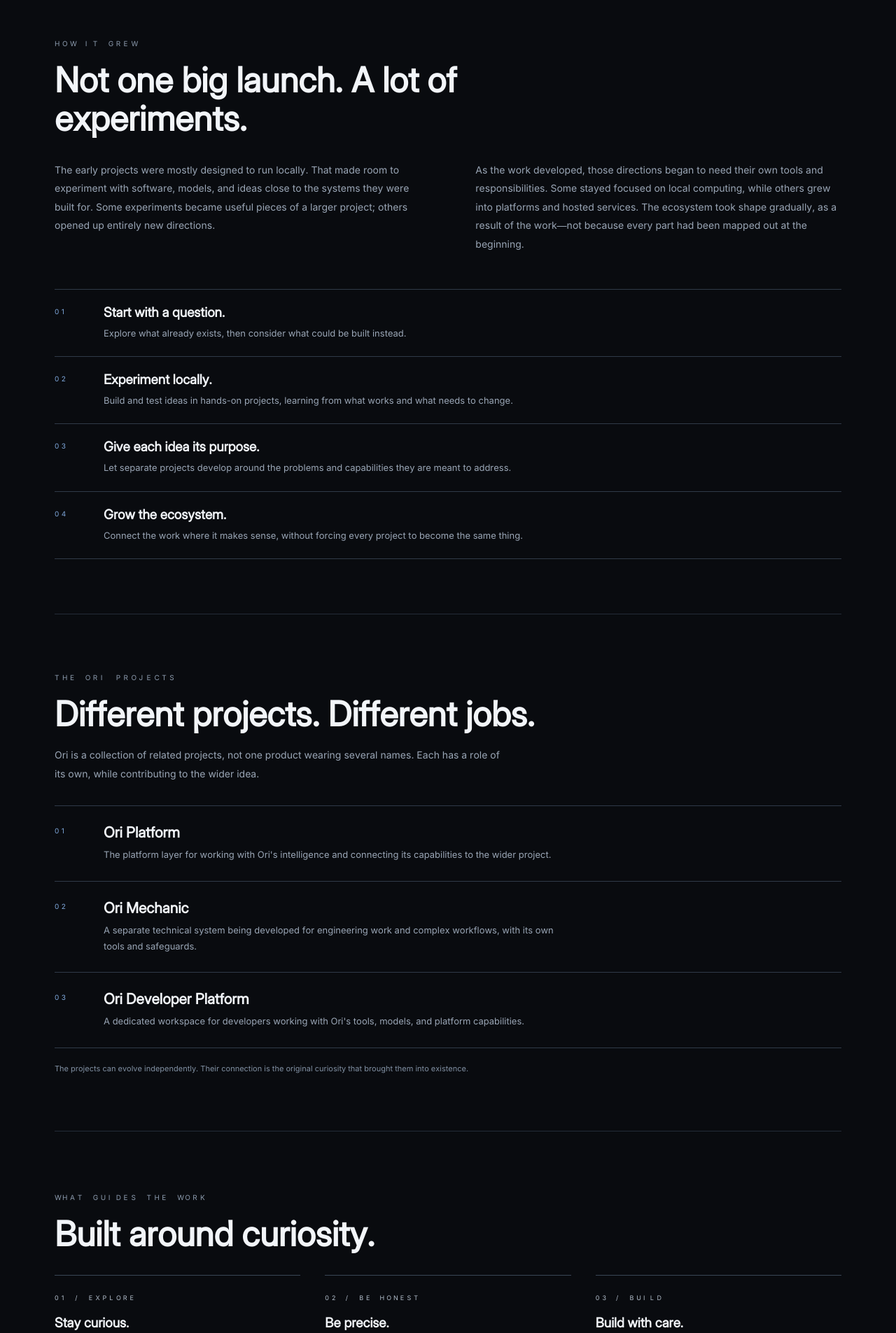
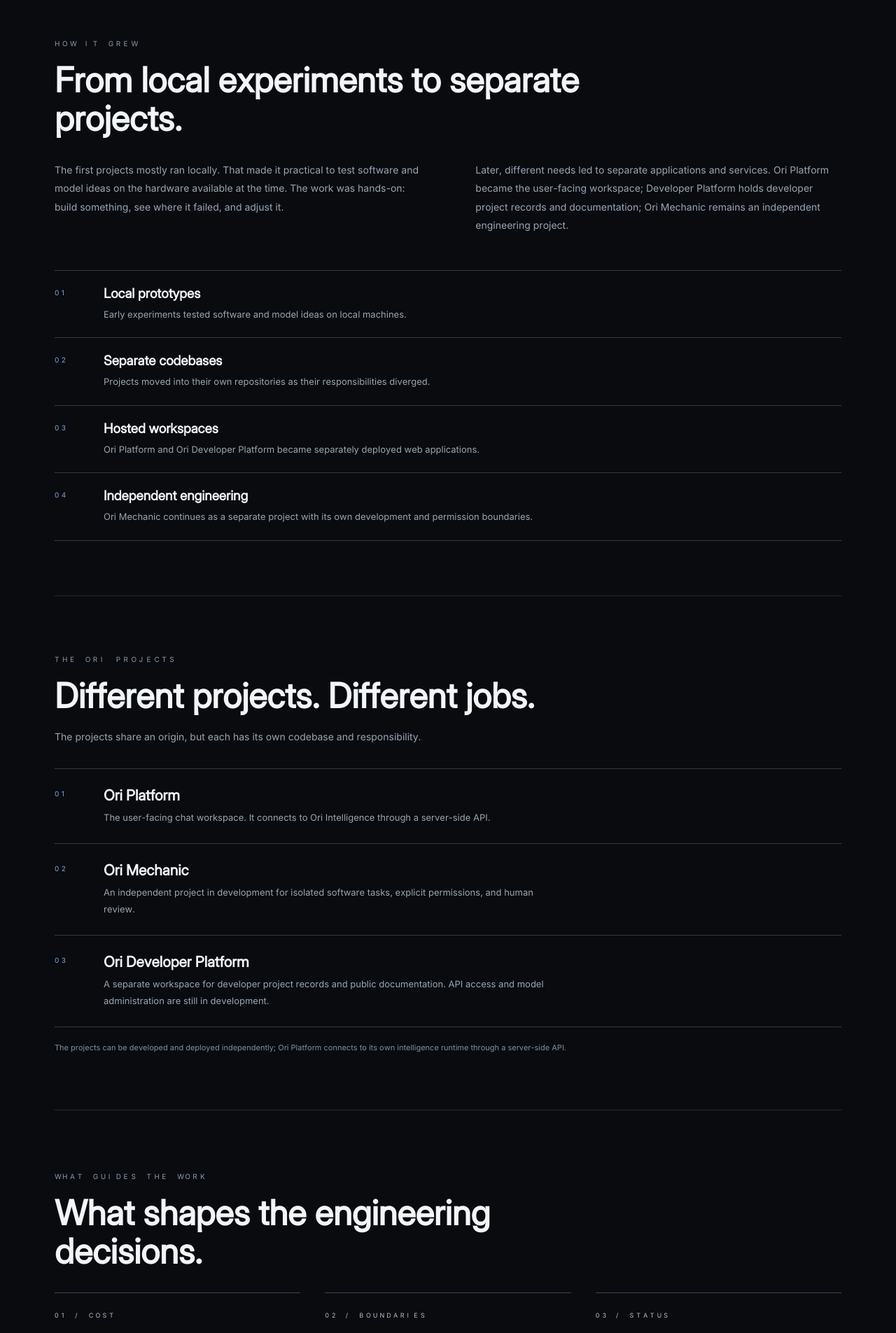
Before and after one commit to 30lnewcomb-byte/Ori-AI, a Next.js app: page /company in a window 1280 px wide. Shown: the part 880-2785 px from the top of the page at 70% size. Built offline with nearby package versions, Linux system fonts and the light colour scheme.

Commit message:
Remove repeated origin copy and make Ori's story more specific

```diff
--- a/app/company/page.tsx
+++ b/app/company/page.tsx
@@ -4,7 +4,7 @@ import { PageIntro } from "@/components/page-intro";
 export const metadata: Metadata = {
   title: "About Ori",
   description:
-    "The story behind Ori: one question, a collection of experiments, and an ecosystem that grew over time.",
+    "The story of how a personal AI experiment grew into separate software and engineering projects.",
 };
 
 export default function CompanyPage() {
@@ -14,7 +14,7 @@ export default function CompanyPage() {
         <PageIntro
           eyebrow="ABOUT ORI"
           title="An idea that kept growing."
-          description="Ori began with a simple question: what AI should I use? It grew from that question into a personal project made up of experiments, tools, and projects with different purposes."
+          description="Ori began when I was deciding which AI to use. I started experimenting with building one myself, and the work grew into several separate projects."
         />
 
         <section className="company-story" aria-labelledby="company-origin-title">
@@ -28,10 +28,7 @@ export default function CompanyPage() {
               I built a custom one?
             </p>
             <p>
-              That question became the thread running through Ori. It was not
-              the beginning of a carefully planned company or a ready-made
-              product ecosystem. It was an idea worth exploring, surrounded by
-              other ideas and projects that could help it take shape.
+              At first, this was a personal experiment—not a company or a planned product suite. I built local tools and model prototypes to explore what was possible. As the work grew, some projects needed their own codebases and responsibilities.
             </p>
           </div>
 
@@ -51,22 +48,14 @@ export default function CompanyPage() {
         <section className="story-section" aria-labelledby="story-growth-title">
           <div className="story-section-heading">
             <span className="section-kicker">HOW IT GREW</span>
-            <h2 id="story-growth-title">Not one big launch. A lot of experiments.</h2>
+            <h2 id="story-growth-title">From local experiments to separate projects.</h2>
           </div>
           <div className="story-growth-copy">
             <p>
-              The early projects were mostly designed to run locally. That
-              made room to experiment with software, models, and ideas close
-              to the systems they were built for. Some experiments became
-              useful pieces of a larger project; others opened up entirely new
-              directions.
+              The first projects mostly ran locally. That made it practical to test software and model ideas on the hardware available at the time. The work was hands-on: build something, see where it failed, and adjust it.
             </p>
             <p>
-              As the work developed, those directions began to need their own
-              tools and responsibilities. Some stayed focused on local
-              computing, while others grew into platforms and hosted services.
-              The ecosystem took shape gradually, as a result of the work—not
-              because every part had been mapped out at the beginning.
+              Later, different needs led to separate applications and services. Ori Platform became the user-facing workspace; Developer Platform holds developer project records and documentation; Ori Mechanic remains an independent engineering project.
             </p>
           </div>
 
@@ -74,40 +63,36 @@ export default function CompanyPage() {
             <article>
               <span>01</span>
               <div>
-                <h3>Start with a question.</h3>
+                <h3>Local prototypes</h3>
                 <p>
-                  Explore what already exists, then consider what could be
-                  built instead.
+                  Early experiments tested software and model ideas on local machines.
                 </p>
               </div>
             </article>
             <article>
               <span>02</span>
               <div>
-                <h3>Experiment locally.</h3>
+                <h3>Separate codebases</h3>
                 <p>
-                  Build and test ideas in hands-on projects, learning from
-                  what works and what needs to change.
+                  Projects moved into their own repositories as their responsibilities diverged.
                 </p>
               </div>
             </article>
             <article>
               <span>03</span>
               <div>
-                <h3>Give each idea its purpose.</h3>
+                <h3>Hosted workspaces</h3>
                 <p>
-                  Let separate projects develop around the problems and
-                  capabilities they are meant to address.
+                  Ori Platform and Ori Developer Platform became separately deployed web applications.
                 </p>
               </div>
             </article>
             <article>
               <span>04</span>
               <div>
-                <h3>Grow the ecosystem.</h3>
+                <h3>Independent engineering</h3>
                 <p>
-                  Connect the work where it makes sense, without forcing every
-                  project to become the same thing.
+                  Ori Mechanic continues as a separate project with its own development and permission boundaries.
                 </p>
               </div>
             </article>
@@ -119,9 +104,7 @@ export default function CompanyPage() {
             <span className="section-kicker">THE ORI PROJECTS</span>
             <h2 id="ecosystem-title">Different projects. Different jobs.</h2>
             <p>
-              Ori is a collection of related projects, not one product wearing
-              several names. Each has a role of its own, while contributing to
-              the wider idea.
+              The projects share an origin, but each has its own codebase and responsibility.
             </p>
           </div>
 
@@ -131,8 +114,7 @@ export default function CompanyPage() {
               <div>
                 <h3>Ori Platform</h3>
                 <p>
-                  The platform layer for working with Ori's intelligence and
-                  connecting its capabilities to the wider project.
+                  The user-facing chat workspace. It connects to Ori Intelligence through a server-side API.
                 </p>
               </div>
             </article>
@@ -141,9 +123,7 @@ export default function CompanyPage() {
               <div>
                 <h3>Ori Mechanic</h3>
                 <p>
-                  A separate technical system being developed for engineering
-                  work and complex workflows, with its own tools and
-                  safeguards.
+                  An independent project in development for isolated software tasks, explicit permissions, and human review.
                 </p>
               </div>
             </article>
@@ -152,44 +132,36 @@ export default function CompanyPage() {
               <div>
                 <h3>Ori Developer Platform</h3>
                 <p>
-                  A dedicated workspace for developers working with Ori's
-                  tools, models, and platform capabilities.
+                  A separate workspace for developer project records and public documentation. API access and model administration are still in development.
                 </p>
               </div>
             </article>
           </div>
           <p className="ecosystem-footnote">
-            The projects can evolve independently. Their connection is the
-            original curiosity that brought them into existence.
+            The projects can be developed and deployed independently; Ori Platform connects to its own intelligence runtime through a server-side API.
           </p>
         </section>
 
         <section className="story-values" aria-labelledby="values-title">
           <div className="story-section-heading">
             <span className="section-kicker">WHAT GUIDES THE WORK</span>
-            <h2 id="values-title">Built around curiosity.</h2>
+            <h2 id="values-title">What shapes the engineering decisions.</h2>
           </div>
           <div className="story-values-grid">
             <article>
-              <span>01 / EXPLORE</span>
-              <h3>Stay curious.</h3>
-              <p>Ask questions, try ideas, and keep learning how things work.</p>
+              <span>01 / COST</span>
+              <h3>Use what is available.</h3>
+              <p>Prefer existing hardware, local development, and free services when they meet the requirement.</p>
             </article>
             <article>
-              <span>02 / BE HONEST</span>
-              <h3>Be precise.</h3>
-              <p>
-                Test the details, explain limitations, and don't claim more
-                than the work can support.
-              </p>
+              <span>02 / BOUNDARIES</span>
+              <h3>Keep responsibilities separate.</h3>
+              <p>Give applications, runtimes, and engineering tools clear interfaces and ownership.</p>
             </article>
             <article>
-              <span>03 / BUILD</span>
-              <h3>Build with care.</h3>
-              <p>
-                Make thoughtful choices about the people, tools, and systems
-                involved.
-              </p>
+              <span>03 / STATUS</span>
+              <h3>Describe what exists.</h3>
+              <p>Document current behavior and limitations; do not present planned features as available.</p>
             </article>
           </div>
         </section>
@@ -197,12 +169,9 @@ export default function CompanyPage() {
         <section className="personal-project" aria-labelledby="personal-project-title">
           <div className="personal-project-copy">
             <span className="section-kicker">PERSONAL BY DESIGN</span>
-            <h2 id="personal-project-title">Technology should be approachable.</h2>
+            <h2 id="personal-project-title">Keep the basic experience accessible.</h2>
             <p>
-              Ori is a personal project, and that shapes how it is shared.
-              People can use Ori without being asked to pay for a subscription
-              or an access plan. The point is to make the work available and
-              give people room to explore what it can do.
+              Ori Platform currently does not require a paid subscription to create an account. Hosting and compute still use real resources; the project aims to keep required paid services out of the basic experience and make any necessary costs clear.
             </p>
           </div>
           <aside className="sundae-note">
@@ -220,12 +189,9 @@ export default function CompanyPage() {
 
         <section className="about-ending" aria-labelledby="about-ending-title">
           <span className="section-kicker">STILL GROWING</span>
-          <h2 id="about-ending-title">One idea became many projects. Those projects became Ori.</h2>
+          <h2 id="about-ending-title">The projects are still in development.</h2>
           <p>
-            Ori is still being built. The technology will change, the projects
-            will develop, and new ideas may find their place. What stays the
-            same is the reason to keep building: curiosity, experimentation,
-            and the possibility of making something useful.
+            The projects have different release schedules and levels of readiness. Their current roles and availability are listed on the Projects and Status pages. Release notes will appear here when changes are deployed.
           </p>
         </section>
 
```
